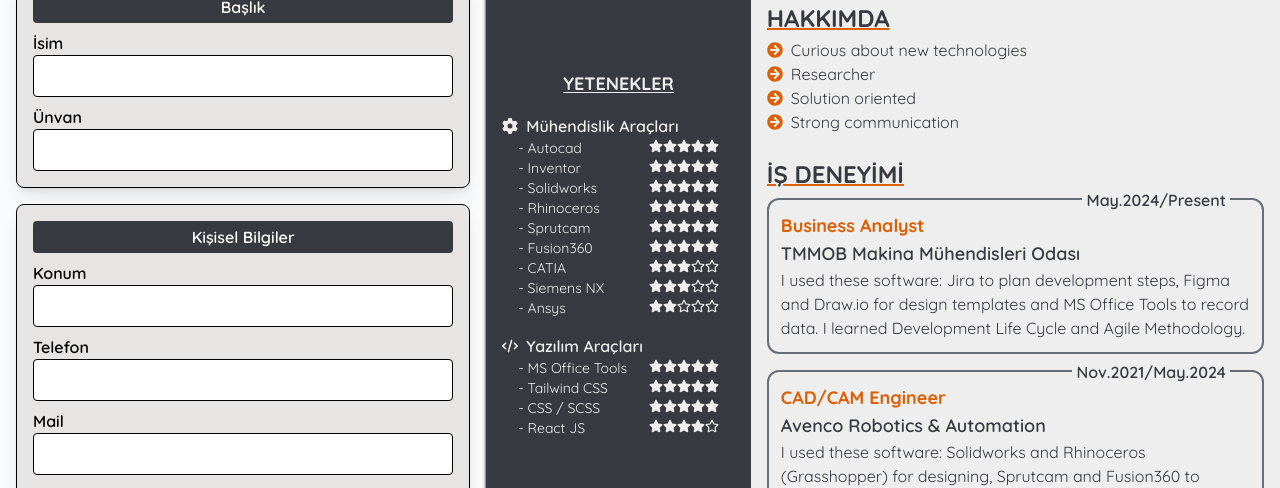
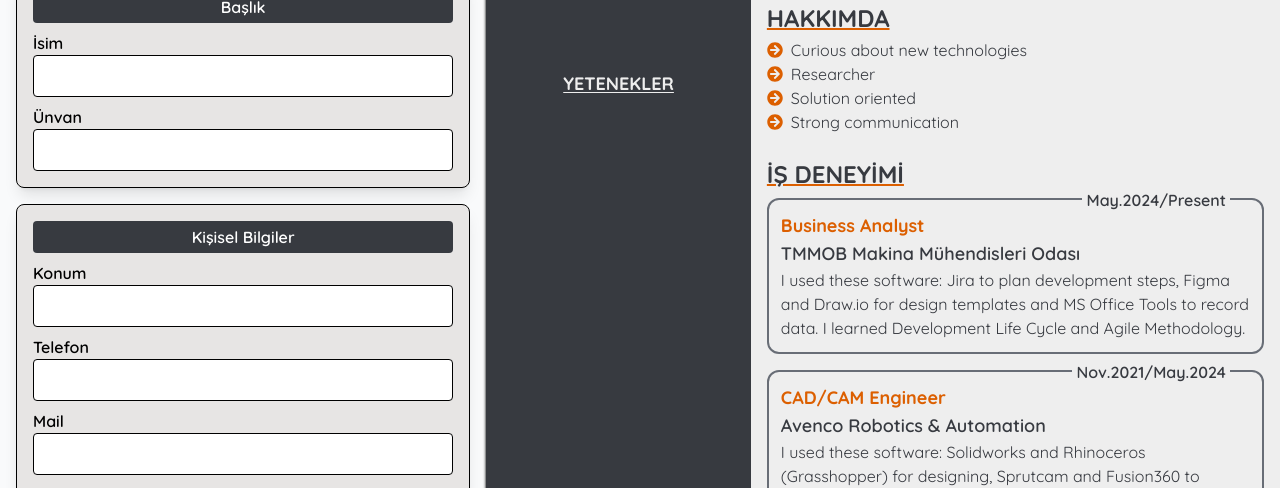
Before and after one commit to ozdenatabey/cv-builder, a React (Vite) app: page / in a window 1280 px wide. Shown: the part 258-746 px from the top of the page. Built offline with nearby package versions, Linux system fonts and the light colour scheme.

Commit message:
Skill form is working now. I will change forms to accordion style

```diff
--- a/src/component/Form.jsx
+++ b/src/component/Form.jsx
@@ -1,7 +1,7 @@
 import HeaderForm from "./inputs/HeaderForm";
 import ImageForm from "./inputs/ImageForm";
 import PersonalInformationForm from "./inputs/PersonalInformationForm";
-import SkillFrom from "./inputs/SkillFrom";
+import SkillForm from "./inputs/SkillForm.jsx";
 
 function Form() {
   return (
@@ -9,7 +9,7 @@ function Form() {
       <ImageForm />
       <HeaderForm />
       <PersonalInformationForm />
-      <SkillFrom />
+      <SkillForm />
     </div>
   );
 }
--- a/src/component/Skills.jsx
+++ b/src/component/Skills.jsx
@@ -1,24 +1,18 @@
 import Rating from "react-rating";
 import { FaRegStar, FaStar } from "react-icons/fa";
-import { engineeringTools, programmingTools } from "../data/userData";
-import { FaCode, FaGear } from "react-icons/fa6";
 import { useSelector } from "react-redux";
 
 function Skills() {
   const { color, language } = useSelector((state) => state.theme);
+  const skills = useSelector((state) => state.skill);
+
   return (
-    <div className={`text-${color}-base mx-4 space-y-4`}>
+    <div className={`text-${color}-base mx-4`}>
       <p className="text-center text-lg font-bold underline underline-offset-2">
         {language === "en" ? "SKILLS" : "YETENEKLER"}
       </p>
-      <div>
-        <div className="flex items-center font-semibold">
-          <FaGear className="mr-2" />
-          <p>
-            {language === "en" ? "Engineering Tools" : "Mühendislik Araçları"}
-          </p>
-        </div>
-        {engineeringTools.map((skill) => (
+      {skills.length > 0
+        ? skills.map((skill) => (
             <div
               key={skill.id}
               className={`flex justify-between text-${color}-base text-sm mx-4`}
@@ -31,29 +25,8 @@ function Skills() {
                 readonly
               />
             </div>
-        ))}
-      </div>
-
-      <div>
-        <div className="flex items-center font-semibold">
-          <FaCode className="mr-2" />
-          <p>{language === "en" ? "Programming Tools" : "Yazılım Araçları"}</p>
-        </div>
-        {programmingTools.map((skill) => (
-          <div
-            key={skill.id}
-            className={`flex justify-between text-${color}-base text-sm mx-4`}
-          >
-            <p>- {skill.name}</p>
-            <Rating
-              emptySymbol={<FaRegStar />}
-              fullSymbol={<FaStar />}
-              initialRating={skill.level}
-              readonly
-            />
-          </div>
-        ))}
-      </div>
+          ))
+        : ""}
     </div>
   );
 }
--- /dev/null
+++ b/src/component/inputs/SkillForm.jsx
@@ -0,0 +1,111 @@
+import { useState } from "react";
+import { useDispatch, useSelector } from "react-redux";
+import {
+  setSkillLevel,
+  setSkillName,
+  addSkill,
+  removeSkill,
+} from "../../redux/slices/skillSlice.js";
+
+function SkillForm() {
+  const dispatch = useDispatch();
+  const { color, language } = useSelector((state) => state.theme);
+
+  const [skills, setSkills] = useState([]);
+
+  const addNewSkill = () => {
+    const newSkill = { id: new Date().getTime(), name: "", level: 1 };
+    setSkills([...skills, newSkill]);
+    dispatch(addSkill(newSkill));
+  };
+  const removeNewSkill = (index) => {
+    const skillId = skills[index].id;
+    setSkills(skills.filter((_, i) => i !== index));
+    dispatch(removeSkill(skillId));
+  };
+
+  const handleSkillChange = (index, field, value) => {
+    const updateSkills = skills.map((skill, i) =>
+      i === index ? { ...skill, [field]: value } : skill,
+    );
+    setSkills(updateSkills);
+
+    const skillId = skills[index].id;
+    if (field === "name") {
+      dispatch(setSkillName({ id: skillId, name: value }));
+    } else if (field === "level") {
+      dispatch(setSkillLevel({ id: skillId, level: value }));
+    }
+  };
+
+  return (
+    <div>
+      <form className="mx-4 space-y-2 bg-stone-200 border border-black p-4 rounded-lg shadow-lg">
+        <p
+          className={`text-center font-semibold bg-${color}-primary p-1 rounded text-white`}
+        >
+          {language === "tr" ? "Yetenekler" : "Skills"}
+        </p>
+
+        <div className="grid grid-cols-4 gap-2">
+          <p className="font-semibold col-span-2">
+            {language === "tr" ? "Yetenek İsmi" : "Skill Name"}
+          </p>
+          <p className="font-semibold">
+            {language === "tr" ? "Seviye (1-5)" : "Level (1-5)"}
+          </p>
+        </div>
+        {skills.length > 0
+          ? skills.map((skill, index) => (
+              <div key={index} className="grid grid-cols-4 gap-2">
+                <label className="font-semibold col-span-2" id="skill-name">
+                  <input
+                    type="text"
+                    value={skill.name}
+                    onChange={(e) =>
+                      handleSkillChange(index, "name", e.target.value)
+                    }
+                    className={`w-full border border-black rounded p-2`}
+                  />
+                </label>
+                <label>
+                  <input
+                    type="number"
+                    max={5}
+                    min={1}
+                    value={skill.level}
+                    name="skill-level"
+                    onChange={(e) =>
+                      handleSkillChange(index, "level", e.target.value)
+                    }
+                    className={`w-full border border-black rounded p-2`}
+                    onKeyDown={(e) => {
+                      if (e.key === "Enter") addNewSkill();
+                    }}
+                  />
+                </label>
+                <button
+                  className="bg-red-200 border border-red-500 px-6 rounded font-semibold hover:bg-red-500 hover:text-white duration-200 transition-all"
+                  type="button"
+                  onClick={() => removeNewSkill(index)}
+                >
+                  {language === "tr" ? "Çıkar" : "Remove"}
+                </button>
+              </div>
+            ))
+          : ""}
+        <div className="grid place-items-center">
+          <button
+            className="bg-sky-200 border border-sky-500 px-6 py-2 rounded font-semibold hover:bg-sky-500 hover:text-white duration-200 transition-all"
+            type="button"
+            onClick={addNewSkill}
+          >
+            {language === "tr" ? "Ekle" : "Add"}
+          </button>
+        </div>
+      </form>
+    </div>
+  );
+}
+
+export default SkillForm;
--- a/src/component/inputs/SkillFrom.jsx
+++ /dev/null
@@ -1,89 +0,0 @@
-import { useState } from "react";
-import { useSelector } from "react-redux";
-
-function SkillFrom() {
-  const { color, language } = useSelector((state) => state.theme);
-
-  const [skills, setSkills] = useState([{ name: "", level: "1" }]);
-
-  const addSkill = () => {
-    setSkills([...skills, { name: "", level: "1" }]);
-  };
-  const removeSkill = (index) => {
-    const newSkills = skills.filter((_, i) => i !== index);
-    setSkills(newSkills);
-  };
-
-  const handleSkillChange = (index, field, value) => {
-    const newSkills = skills.map((skill, i) =>
-      i === index ? { ...skill, [field]: value } : skill
-    );
-    setSkills(newSkills);
-  };
-
-  return (
-    <div>
-      <form className="mx-4 space-y-2 bg-stone-200 border border-black p-4 rounded-lg shadow-lg">
-        <p
-          className={`text-center font-semibold bg-${color}-primary p-1 rounded text-white`}
-        >
-          {language === "tr" ? "Yetenekler" : "Skills"}
-        </p>
-
-        <div className="grid grid-cols-4 gap-2">
-          <p className="font-semibold col-span-2">
-            {language === "tr" ? "Yetenek İsmi" : "Skill Name"}
-          </p>
-          <p className="font-semibold">
-            {language === "tr" ? "Seviye (1-5)" : "Level (1-5)"}
-          </p>
-        </div>
-        {skills.map((skill, index) => (
-          <div key={index} className="grid grid-cols-4 gap-2">
-            <label className="font-semibold col-span-2" name="skill-name">
-              <input
-                type="text"
-                value={skill.name}
-                onChange={(e) =>
-                  handleSkillChange(index, "name", e.target.value)
-                }
-                className={`w-full border border-black rounded p-2`}
-              />
-            </label>
-            <label>
-              <input
-                type="number"
-                max={5}
-                min={1}
-                value={skill.level}
-                name="skill-level"
-                onChange={(e) =>
-                  handleSkillChange(index, "level", e.target.value)
-                }
-                className={`w-full border border-black rounded p-2`}
-              />
-            </label>
-            <button
-              className="bg-red-200 border border-red-500 px-6 rounded font-semibold hover:bg-red-500 hover:text-white duration-200 transition-all"
-              type="button"
-              onClick={() => removeSkill(index)}
-            >
-              {language === "tr" ? "Çıkar" : "Remove"}
-            </button>
-          </div>
-        ))}
-        <div className="grid place-items-center">
-          <button
-            className="bg-sky-200 border border-sky-500 px-6 py-2 rounded font-semibold hover:bg-sky-500 hover:text-white duration-200 transition-all"
-            type="button"
-            onClick={addSkill}
-          >
-            {language === "tr" ? "Ekle" : "Add"}
-          </button>
-        </div>
-      </form>
-    </div>
-  );
-}
-
-export default SkillFrom;
--- a/src/data/userData.js
+++ b/src/data/userData.js
@@ -5,26 +5,6 @@ function generateUUID() {
     return v.toString(16);
   });
 }
-
-export const header = {
-  name: "Özden Atabey",
-  jobTitle: "Mechanical Engineer | Frontend Developer | Business Analyst",
-};
-
-export const personalInformation = {
-  location: "İstanbul/Büyükçekmece",
-  phone: "+90 543 287 58 18",
-  mail: "ozdenatabey@hotmail.com",
-  linkedin: "linkedin.com/in/ozdenatabey",
-  github: "github.com/ozdenatabey",
-  universityName: "Akdeniz University",
-  universityStatus: "Bachelor Degree / 2020",
-  dateOfBirth: "29/10/1993",
-  nationality: "Turkish",
-  disability: "None",
-  drivingLicense: "Yes",
-  military: "Completed",
-};
 
 export const aboutMe = [
   {
@@ -42,77 +22,6 @@ export const aboutMe = [
   {
     id: generateUUID(),
     name: "Strong communication",
-  },
-];
-
-export const engineeringTools = [
-  {
-    id: generateUUID(),
-    name: "Autocad",
-    level: 5,
-  },
-  {
-    id: generateUUID(),
-    name: "Inventor",
-    level: 5,
-  },
-  {
-    id: generateUUID(),
-    name: "Solidworks",
-    level: 5,
-  },
-  {
-    id: generateUUID(),
-    name: "Rhinoceros",
-    level: 5,
-  },
-  {
-    id: generateUUID(),
-    name: "Sprutcam",
-    level: 5,
-  },
-  {
-    id: generateUUID(),
-    name: "Fusion360",
-    level: 5,
-  },
-  {
-    id: generateUUID(),
-    name: "CATIA",
-    level: 3,
-  },
-  {
-    id: generateUUID(),
-    name: "Siemens NX",
-    level: 3,
-  },
-  {
-    id: generateUUID(),
-    name: "Ansys",
-    level: 2,
-  },
-];
-
-export const programmingTools = [
-  {
-    id: generateUUID(),
-    name: "MS Office Tools",
-    level: 5,
-  },
-  {
-    id: generateUUID(),
-    name: "Tailwind CSS",
-    level: 5,
-  },
-  {
-    id: generateUUID(),
-    name: "CSS / SCSS",
-    level: 5,
-  },
-  {
-    id: generateUUID(),
-    name: "React JS",
-    level: 4,
   },
 ];
 
--- a/src/redux/slices/skillSlice.js
+++ b/src/redux/slices/skillSlice.js
@@ -1,33 +1,32 @@
 import { createSlice } from "@reduxjs/toolkit";
 
-function generateUUID() {
-  return "xxxxxxxx".replace(/[xy]/g, function (c) {
-    var r = (Math.random() * 16) | 0,
-      v = c == "x" ? r : (r & 0x3) | 0x8;
-    return v.toString(16);
-  });
-}
-
-const initialState = [
-  {
-    id: generateUUID(),
-    name: "",
-    level: "",
-  },
-];
+const initialState = [];
 
 export const skillSlice = createSlice({
   name: "skill",
   initialState,
   reducers: {
-    setSkillName: (state, action) => {
-      state.name = action.payload;
+    addSkill: (state, action) => {
+      state.push(action.payload);
+    },
+    removeSkill: (state, action) => {
+      return state.filter((skill) => skill.id !== action.payload);
+    },
+    setSkillName(state, action) {
+      const skill = state.find((skill) => skill.id === action.payload.id);
+      if (skill) {
+        skill.name = action.payload.name;
+      }
     },
     setSkillLevel: (state, action) => {
-      state.level = action.payload;
+      const skill = state.find((skill) => skill.id === action.payload.id);
+      if (skill) {
+        skill.level = action.payload.level;
+      }
     },
   },
 });
 
-export const { setSkillName, setSkillLevel } = skillSlice.actions;
+export const { addSkill, removeSkill, setSkillLevel, setSkillName } =
+  skillSlice.actions;
 export default skillSlice.reducer;
```
Lines whose indentation alone changed are shown as unchanged.
